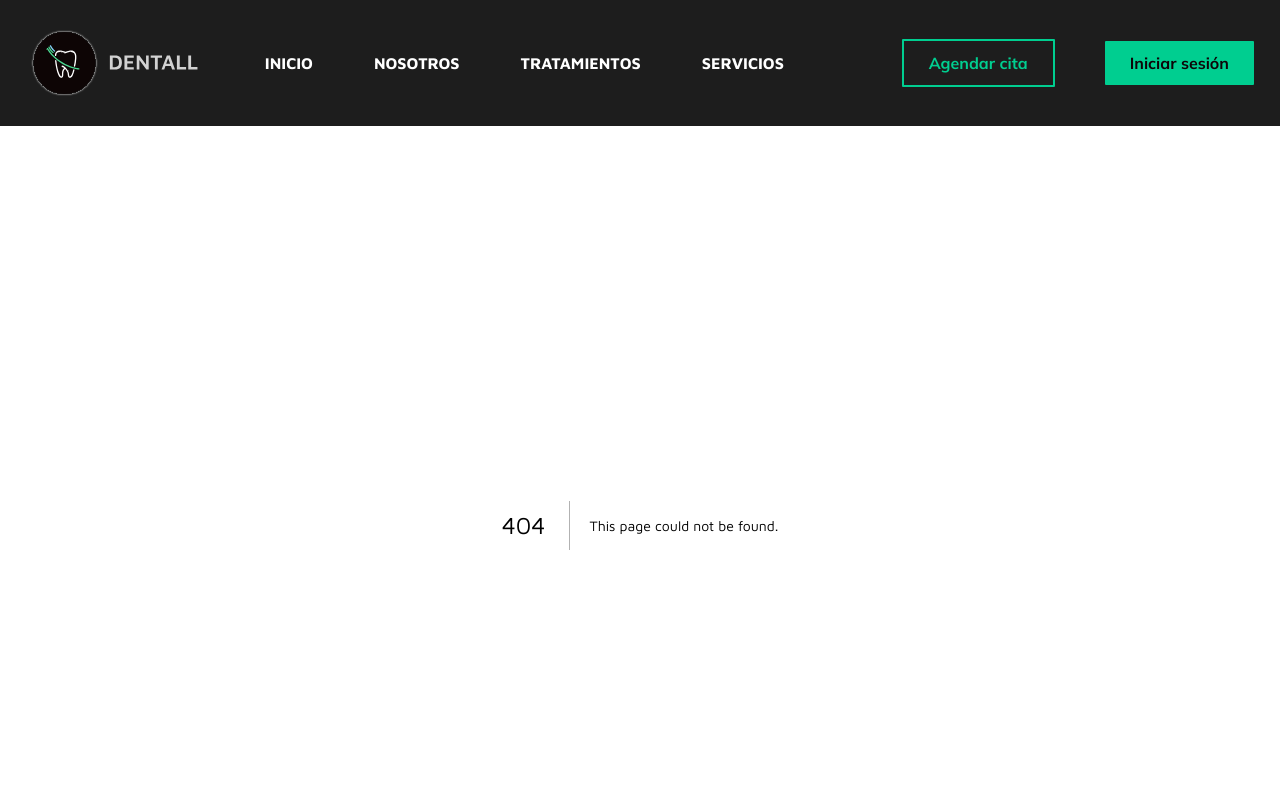
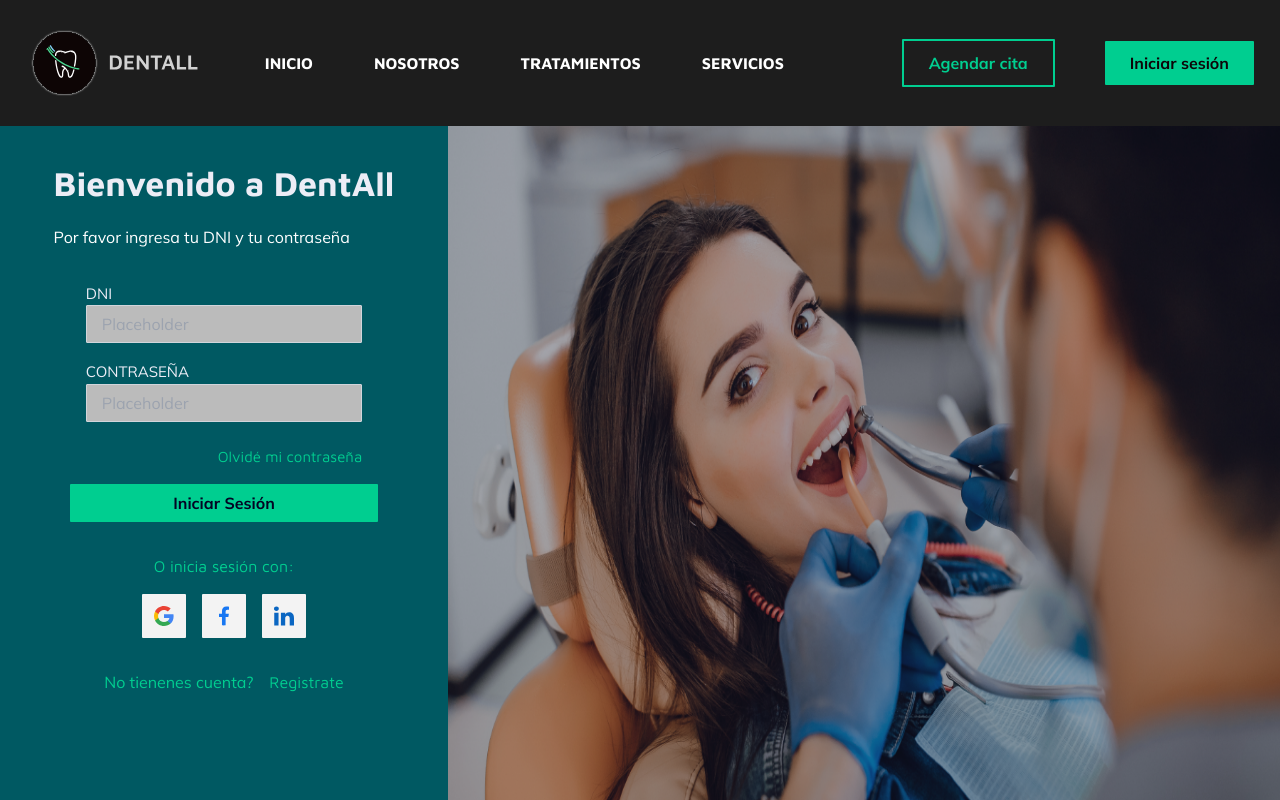
Before and after one commit to DentAll-Henry/DentAll, a Next.js app in the folder Front/: page /appointment in a window 1280 px wide. Before the commit this address had no page. Shown: the top 800 px of the page. Built offline with nearby package versions, Linux system fonts and the light colour scheme.

Commit message:
Appointments

```diff
--- /dev/null
+++ b/Front/src/app/appointment/page.tsx
@@ -0,0 +1,9 @@
+import Appointment from "@/components/Appointments/Appointments";
+import Login from "@/components/Appointments/Appointments";
+import React from "react";
+
+const page = () => {
+  return <Appointment />;
+};
+
+export default page;
--- /dev/null
+++ b/Front/src/components/Appointments/Appointments.tsx
@@ -0,0 +1,94 @@
+import React from "react";
+import Image from "next/image";
+
+const Appointment = () => {
+  return (
+    <div className="flex justify-center  items-center h-[100vh]">
+      <div className="flex  w-full h-full max-h-[1024px]">
+        <div className="w-[35%] flex flex-col items-center bg-greenD-900 text-white p-8">
+          <div className="flex flex-col items-start justify-start mb-8">
+            <h2 className="text-[#ECEDF6] text-[34px] font-semibold leading-normal mb-4">
+              Bienvenido a DentAll
+            </h2>
+            <p>Por favor ingresa tu DNI y tu contraseña</p>
+          </div>
+          <div className="w-full max-w-[72%] flex flex-col gap-4">
+            <div className="w-full">
+              <label className="text-[#ECEDF6] font-mulish text-[15px] font-medium leading-normal">
+                DNI
+              </label>
+              <input
+                className="flex h-[38px] px-[15px] py-[11px] items-start gap-[10px] self-stretch border border-gray-300 rounded-[1px] bg-[#BBB] w-full"
+                placeholder="Placeholder"
+              />
+            </div>
+
+            <div className="w-full">
+              <label className="text-[#ECEDF6] font-mulish text-[15px] font-medium leading-normal">
+                CONTRASEÑA
+              </label>
+              <input
+                type="password"
+                className="flex h-[38px] px-[15px] py-[11px] items-start gap-[10px] self-stretch border border-gray-300 rounded-[1px] bg-[#BBB] w-full"
+                placeholder="Placeholder"
+              />
+            </div>
+            <div className="w-full max-w-[100%] mt-2 flex justify-end">
+              <a href="#" className="text-[#00CE90] font-mulish text-[15px]">
+                Olvidé mi contraseña
+              </a>
+            </div>
+          </div>
+          <div className="w-full max-w-[80%] mt-4 flex justify-center">
+            <button className="flex w-[340px] h-[38px] px-[25px] py-[11px] justify-center items-center gap-[10px] rounded-[1px] bg-[#00CE90]">
+              <span className="text-[#030423] font-maven-pro text-[16px] font-semibold leading-normal">
+                Iniciar Sesión
+              </span>
+            </button>
+          </div>
+          <div className="w-full max-w-[80%] text-[#00CE90] mt-8 flex flex-col items-center space-y-4">
+            <a href="#">O inicia sesión con:</a>
+            <div className="flex space-x-4">
+              <div className="w-[44px] h-[44px] flex-shrink-0 relative">
+                <Image
+                  src="/images/RS1.svg"
+                  alt="Register Image"
+                  layout="fill"
+                />
+              </div>
+              <div className="w-[44px] h-[44px] flex-shrink-0 relative">
+                <Image
+                  src="/images/RS2.svg"
+                  alt="Register Image"
+                  layout="fill"
+                />
+              </div>
+              <div className="w-[44px] h-[44px] flex-shrink-0 relative">
+                <Image
+                  src="/images/RS3.svg"
+                  alt="Register Image"
+                  layout="fill"
+                />
+              </div>
+            </div>
+          </div>
+          <div className="w-full max-w-[80%] text-[#00CE90] mt-8 flex flex-row items-center justify-center gap-4">
+            <p>No tienenes cuenta?</p>
+            <a href="/register">Registrate</a>
+          </div>
+        </div>
+        <div className="w-[65%] h-full relative ">
+          <Image
+            className="hidden md:block"
+            src="/images/imgLogin.png"
+            alt="Login Image"
+            layout="fill"
+            priority
+          />
+        </div>
+      </div>
+    </div>
+  );
+};
+
+export default Appointment;
```
